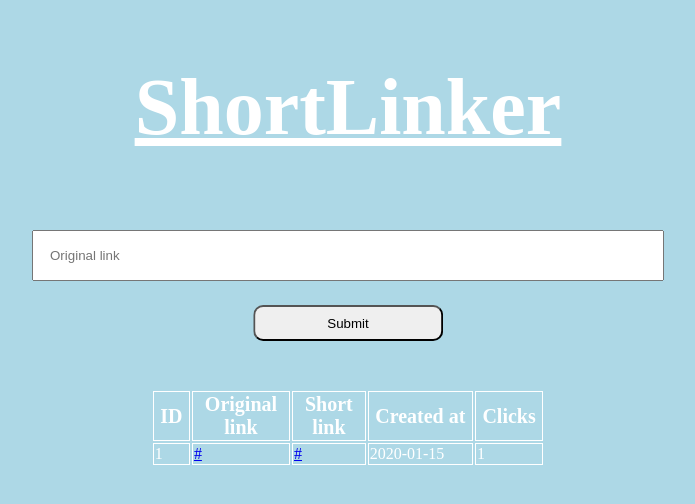
After one commit to atsybulskiy13/ooniver, a Flask app: page / in a window 1280 px wide. The commit adds this page. Shown: the top 504 px of the page, without its empty margins (292-987 px from the left). Run offline with Flask 3, Linux system fonts and the light colour scheme; tables that the repository leaves empty hold one stand-in row (values such as "Sample post").

Commit message:
continue with link shorter

```diff
--- a/link_shorter_app/app.py
+++ b/link_shorter_app/app.py
@@ -1,6 +1,7 @@
 from flask import Flask, render_template, request, redirect, url_for
 from flask_sqlalchemy import SQLAlchemy
 import shortuuid
+from datetime import datetime
 
 db = SQLAlchemy()
 app = Flask(__name__)
@@ -9,8 +10,11 @@ db.init_app(app)
 
 
 class Link(db.Model):
-    original_link = db.Column(db.String, unique=True, nullable=False, primary_key=True)
+    link_id = db.Column(db.Integer, unique=True, nullable=False, primary_key=True, autoincrement=True)
+    original_link = db.Column(db.String, unique=True, nullable=False)
     short_link = db.Column(db.String, unique=True, nullable=True)
+    created_at = db.Column(db.String, default=datetime.now().date())
+    clicks = db.Column(db.Integer, default=0)
 
 
 with app.app_context():
@@ -19,22 +23,17 @@ with app.app_context():
 
 def create_short_link():
     short_links = db.session.execute(db.select(Link.short_link))
-    new_short_link = shortuuid.uuid()
+    new_short_link = shortuuid.uuid()[:5]
 
     if new_short_link not in short_links:
-        return request.base_url + new_short_link
+        link = request.host_url + new_short_link
+        return link
     else:
         return create_short_link()
 
 
-@app.route('/links')
-def all_links():
-    links = db.session.execute(db.select(Link.original_link, Link.short_link).order_by(Link.original_link))
-    return render_template('links.html', links=links)
-
-
-@app.route('/short_linker', methods=["GET", "POST"])
-def link_converter():
+@app.route('/', methods=["GET", "POST"])
+def index():
     if request.method == "POST":
         original_link = request.form["original_link"]
         short_link = create_short_link()
@@ -46,17 +45,19 @@ def link_converter():
 
         db.session.add(link)
         db.session.commit()
-        return redirect(url_for("all_links"))
+        return redirect(url_for("index"))
 
-    return render_template('converter.html')
+    links = db.session.execute(db.select(Link).order_by(Link.link_id)).scalars()
+    return render_template('index.html', links=links)
 
 
-@app.route("/<short_link>")
+@app.route('/<short_link>')
 def redirect_to_original_link(short_link):
-    original_link = db.session.execute(db.select(Link.original_link).where(Link.short_link == short_link))
-    print(original_link)
-
-    return redirect(url_for(original_link))
+    short_link = request.host_url + short_link
+    link = db.session.execute(db.select(Link).where(Link.short_link == short_link)).scalar_one()
+    link.clicks += 1
+    db.session.commit()
+    return redirect(link.original_link)
 
 
 if __name__ == '__main__':
--- a/link_shorter_app/static/styles/styles.css
+++ b/link_shorter_app/static/styles/styles.css
@@ -30,9 +30,46 @@ body {
 }
 
 .submit_button {
-    width: 20%;
-    height: 5%;
-    position: absolute;
+    width: 30%;
+    height: 30%;
+    position: relative;
     left: 50%;
     transform: translateX(-50%);
+    border-radius: 10px;
 }
+
+.links_table {
+    display: flex;
+    justify-content: center;
+    padding-top: 5%;
+}
+
+
+th {
+    font-size: 20px;
+    color: white;
+}
+
+#myTable tr, td, th {
+  border: 1px solid;
+  border-collapse: collapse;
+  color: white;
+  table-layout: fixed;
+
+}
+
+table tr td:nth-child(1) {
+  width:1%;
+}
+table tr td:nth-child(2) {
+  width:2%;
+}
+table tr td:nth-child(3) {
+  width: 2%;
+}
+table tr td:nth-child(4) {
+  width: 3%;
+}
+table tr td:nth-child(5) {
+  width: 1%;
+}
--- /dev/null
+++ b/link_shorter_app/templates/index.html
@@ -0,0 +1,55 @@
+<!DOCTYPE html>
+<html lang="en">
+<head>
+    <meta charset="UTF-8">
+    <title>ShortLinker</title>
+    <link rel="stylesheet" href="/static/styles/styles.css">
+</head>
+<body>
+    <div class="logo">
+        <h1>ShortLinker</h1>
+    </div>
+    <div class="converter">
+        <form method="post" class="my_form">
+            <p>
+                <input class="link_field" type="text" name="original_link" placeholder="Original link" required>
+            </p>
+            <input type="submit" class="submit_button">
+
+        </form>
+    </div>
+    <div class="links_table">
+        <table id="myTable">
+         <tr>
+             <th>ID</th>
+             <th>Original link</th>
+             <th>Short link</th>
+             <th>Created at</th>
+             <th>Clicks</th>
+
+         </tr>
+         {% for link in links %}
+         <tr>
+             <td class="id">
+                 {{link.link_id}}
+             </td>
+
+             <td>
+                 <a href="{{link.original_link}}">{{link.original_link}}</a>
+             </td>
+             <td>
+                 <a href="{{link.short_link}}">{{link.short_link}}</a>
+             </td>
+             <td>
+                 {{link.created_at}}
+             </td>
+             <td>
+                 {{link.clicks}}
+             </td>
+
+         </tr>
+         {% endfor %}
+     </table>
+    </div>
+</body>
+</html>
--- a/link_shorter_app/test.py
+++ /dev/null
@@ -1,3 +0,0 @@
-import shortuuid
-
-print(type(shortuuid.uuid()))
```
Also changed, not shown: link_shorter_app/templates/converter.html (deleted, +0 -27 lines), link_shorter_app/templates/links.html (deleted, +0 -30 lines), requirements.txt (added, +11 -0 lines).
